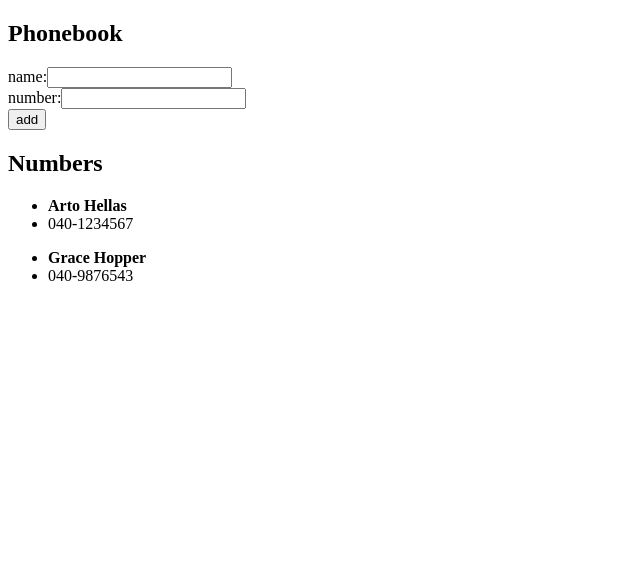
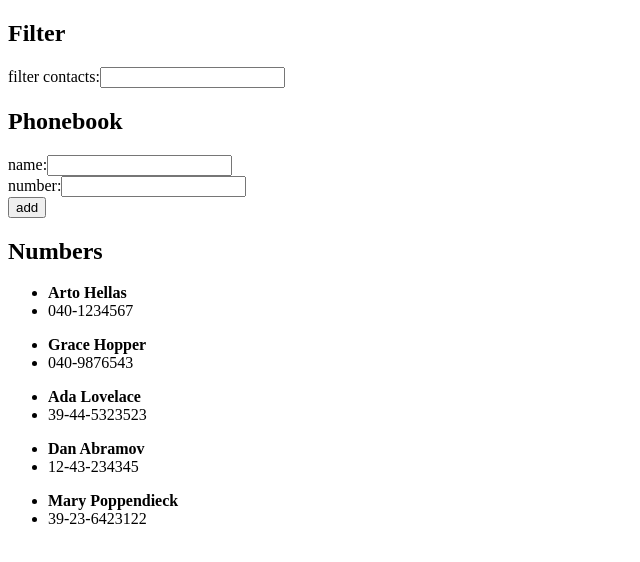
Before and after one commit to jansromi/hy_fullstack, a React (Vite) app in the folder osa2/puhelinluettelo/: page / in a window 1280 px wide. Shown: the top 562 px of the page, without its empty margins (0-640 px from the left). Built offline with nearby package versions, Linux system fonts and the light colour scheme.

Commit message:
teht 2.9

```diff
--- a/osa2/puhelinluettelo/src/App.jsx
+++ b/osa2/puhelinluettelo/src/App.jsx
@@ -1,5 +1,23 @@
 import { useState } from 'react'
 import Person from './components/Person'
+
+/**
+ * kenttä kontaktifiltterille
+ */
+const Filter = ({ filter, setFilter }) => {
+  const handleFilterChange = (event) => {
+    setFilter(event.target.value)
+  }
+
+  return (
+    <div>
+      <h2>Filter</h2>
+      filter contacts:
+      <input value={filter} onChange={handleFilterChange}>
+      </input>
+    </div>
+  )
+}
 
 /**
  * Lomake uusille kontakteille
@@ -48,12 +66,29 @@ const App = () => {
       name: 'Grace Hopper',
       number: '040-9876543',
     },
+    {
+      id: 3,
+      name: 'Ada Lovelace',
+      number: '39-44-5323523'
+    },
+    {
+      id: 4,
+      name: 'Dan Abramov',
+      number:  '12-43-234345'
+    },
+    {
+      id: 5,
+      name: 'Mary Poppendieck',
+      number: '39-23-6423122'
+    }
   ])
 
   const [formData, setFormData] = useState({
     newName: '',
     newNumber: '',
   })
+
+  const [filter, setFilter] = useState('')
 
   const addContact = (event) => {
     // ts. älä lataa sivua uudelleen
@@ -80,8 +115,17 @@ const App = () => {
     setFormData({ newName: '', newNumber: '' })
   }
 
+  // joka kerta kun renderöidään, sijoitetaan filtterin mukaiset henkilöt muuttujaan.
+  // näytetään myöhemmin vain filtteröidyt henkilöt
+  const filtered = persons.filter((person) =>
+    person.name.toLowerCase().includes(filter.toLowerCase()) ||
+    person.number.includes(filter)
+
+  )
+
   return (
     <div>
+      <Filter filter={filter} setFilter={setFilter}/>
       <h2>Phonebook</h2>
       <PhonebookForm
         formData={formData}
@@ -90,7 +134,7 @@ const App = () => {
       />
       <h2>Numbers</h2>
 
-      {persons.map((person) => (
+      {filtered.map((person) => (
         <Person key={person.id} name={person.name} number={person.number} />
       ))}
     </div>
```
